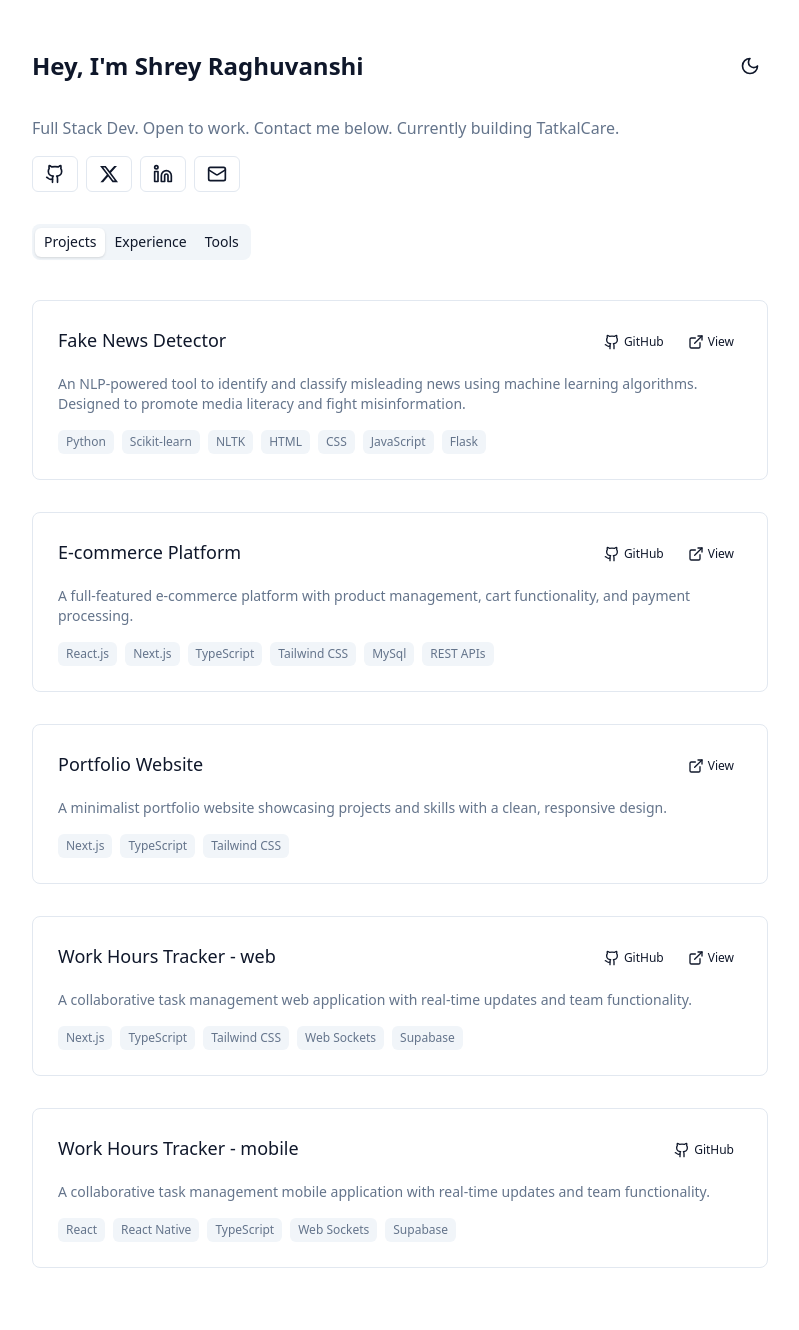
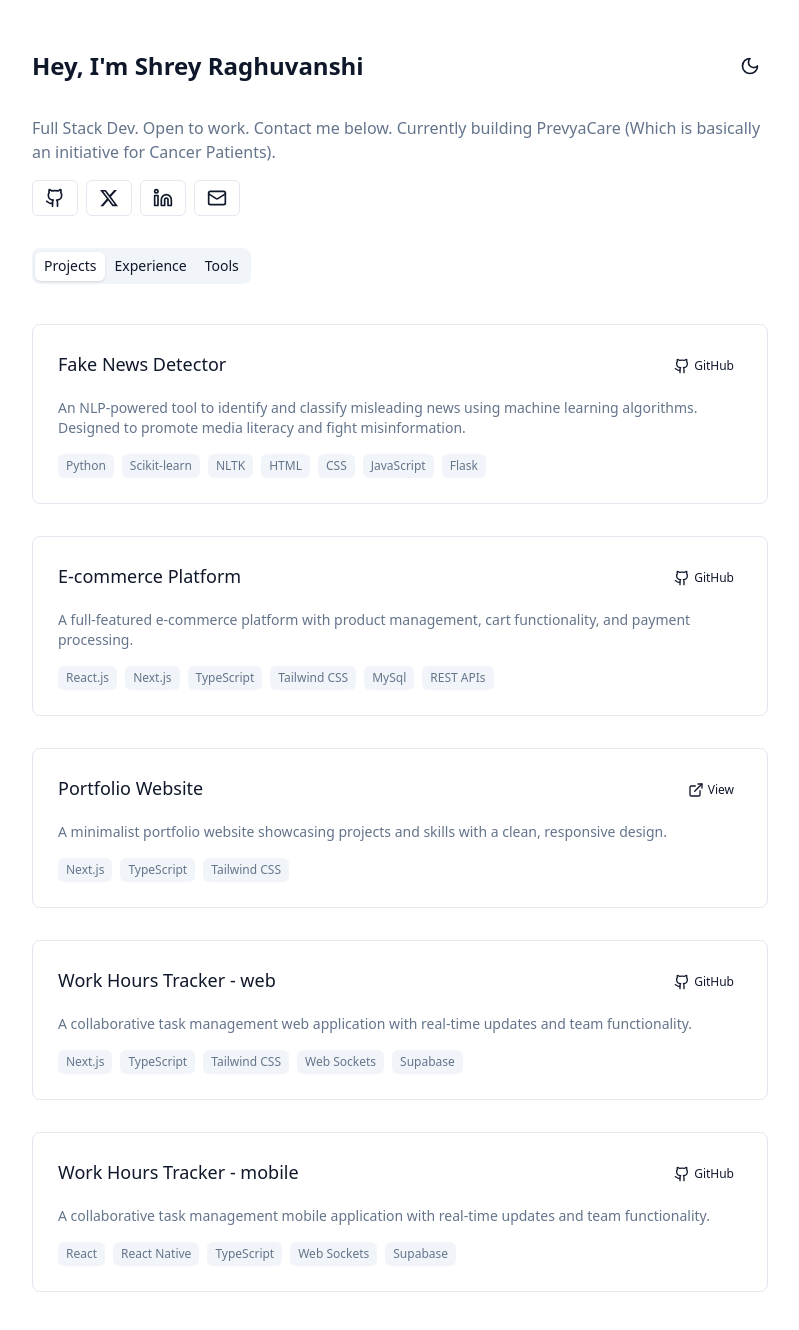
Before and after one commit to Shreyragh/Portfolio.Shrey, a React (Vite) app: page / in a window 1280 px wide. Shown: the top 1330 px of the page, without its empty margins (240-1039 px from the left). Built offline with nearby package versions, Linux system fonts and the light colour scheme.

Commit message:
Local changes before merge

```diff
--- a/src/App.tsx
+++ b/src/App.tsx
@@ -22,8 +22,10 @@ function App() {
 
           <section className="mb-8">
             <p className="text-muted-foreground mb-4">
-              Full Stack Dev. Open to work. Contact me below. Currently building
-              TatkalCare.
+              Full Stack Dev. Open to work. Contact me below.
+
+              Currently building PrevyaCare
+              (Which is basically an initiative for Cancer Patients).
             </p>
             <SocialLinks />
           </section>
@@ -42,7 +44,6 @@ function App() {
                 description="An NLP-powered tool to identify and classify misleading news using machine learning algorithms. Designed to promote media literacy and fight misinformation."
                 techStack={["Python", "Scikit-learn", "NLTK", "HTML", "CSS", "JavaScript", "Flask"]}
                 githubUrl="https://github.com/Shreyragh/Fake-news-detector"
-                viewUrl="https://fake_news.example"
               />
 
               <ProjectCard
@@ -50,29 +51,27 @@ function App() {
                 description="A full-featured e-commerce platform with product management, cart functionality, and payment processing."
                 techStack={["React.js", "Next.js", "TypeScript", "Tailwind CSS", "MySql", "REST APIs"]}
                 githubUrl="https://github.com/Shreyragh/ez-store"
-                viewUrl="https://ecommerce.example"
               />
 
               <ProjectCard
                 title="Portfolio Website"
                 description="A minimalist portfolio website showcasing projects and skills with a clean, responsive design."
                 techStack={["Next.js", "TypeScript", "Tailwind CSS"]}
-                viewUrl="https://portfolio.example"
+                viewUrl="https://portfolio-shrey.vercel.app/"
               />
 
               <ProjectCard
                 title="Work Hours Tracker - web"
                 description="A collaborative task management web application with real-time updates and team functionality."
                 techStack={["Next.js", "TypeScript", "Tailwind CSS", "Web Sockets", "Supabase"]}
-                githubUrl="https://github.com/Shreyragh"
-                viewUrl="https://tracker-web.example"
+                githubUrl="https://github.com/Shreyragh/Work_Hours-Tracker"
               />
 
               <ProjectCard
                 title="Work Hours Tracker - mobile"
                 description="A collaborative task management mobile application with real-time updates and team functionality."
                 techStack={["React", "React Native", "TypeScript", "Web Sockets", "Supabase"]}
-                githubUrl="https://github.com/Shreyragh"
+                githubUrl="https://github.com/Shreyragh/Work_Hours-Tracker"
               />
 
             </TabsContent>
```
